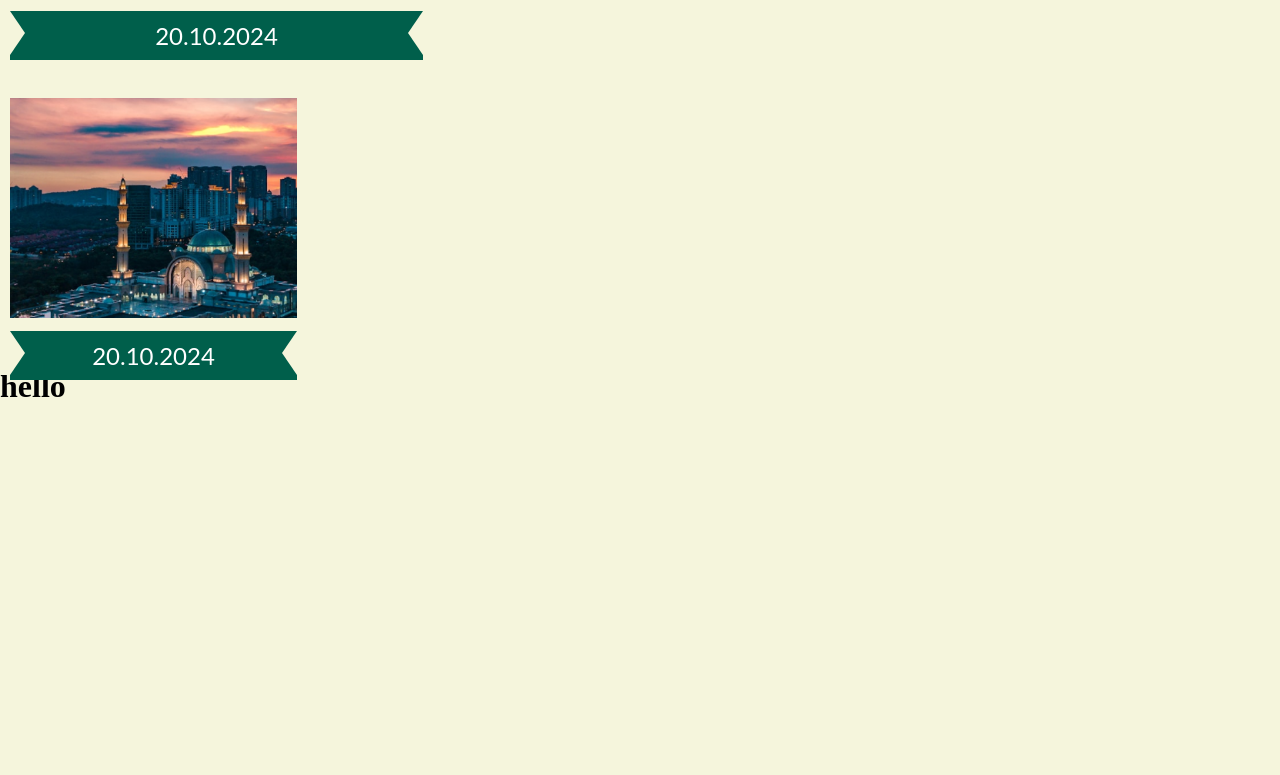
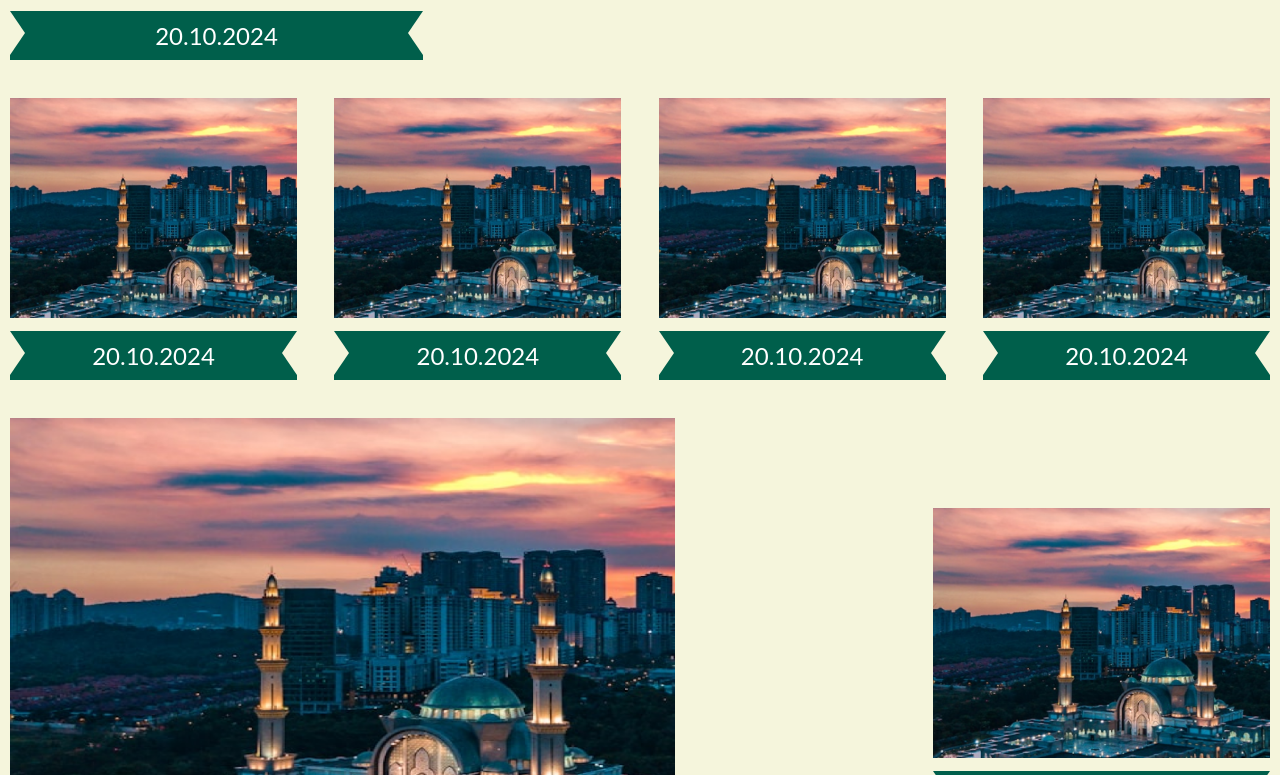
Before and after one commit to Amange1di/hww, a React (Vite) app: page / in a window 1280 px wide. Shown: the part 4605-5380 px from the top of the page. Before the commit the page ends 5010 px from the top, so only its background shows below. Built offline with nearby package versions, Linux system fonts and the light colour scheme.

Commit message:
modified:   src/pages/gallery/ui/Gallery_img.jsx

```diff
--- a/src/pages/gallery/ui/Gallery_img.jsx
+++ b/src/pages/gallery/ui/Gallery_img.jsx
@@ -2,6 +2,18 @@
 import aman from "../../awardsPages/img/gallery_img.png";
 
 const facedat = [
+    { aman: aman, p: "20.10.2024" },
+    { aman: aman, p: "20.10.2024" },
+    { aman: aman, p: "20.10.2024" },
+    { aman: aman, p: "20.10.2024" },
+    { aman: aman, p: "20.10.2024" },
+    { aman: aman, p: "20.10.2024" },
+    { aman: aman, p: "20.10.2024" },
+    { aman: aman, p: "20.10.2024" },
+    { aman: aman, p: "20.10.2024" },
+    { aman: aman, p: "20.10.2024" },
+    { aman: aman, p: "20.10.2024" },
+    { aman: aman, p: "20.10.2024" },
     { aman: aman, p: "20.10.2024" },
     { aman: aman, p: "20.10.2024" },
     { aman: aman, p: "20.10.2024" },
```
